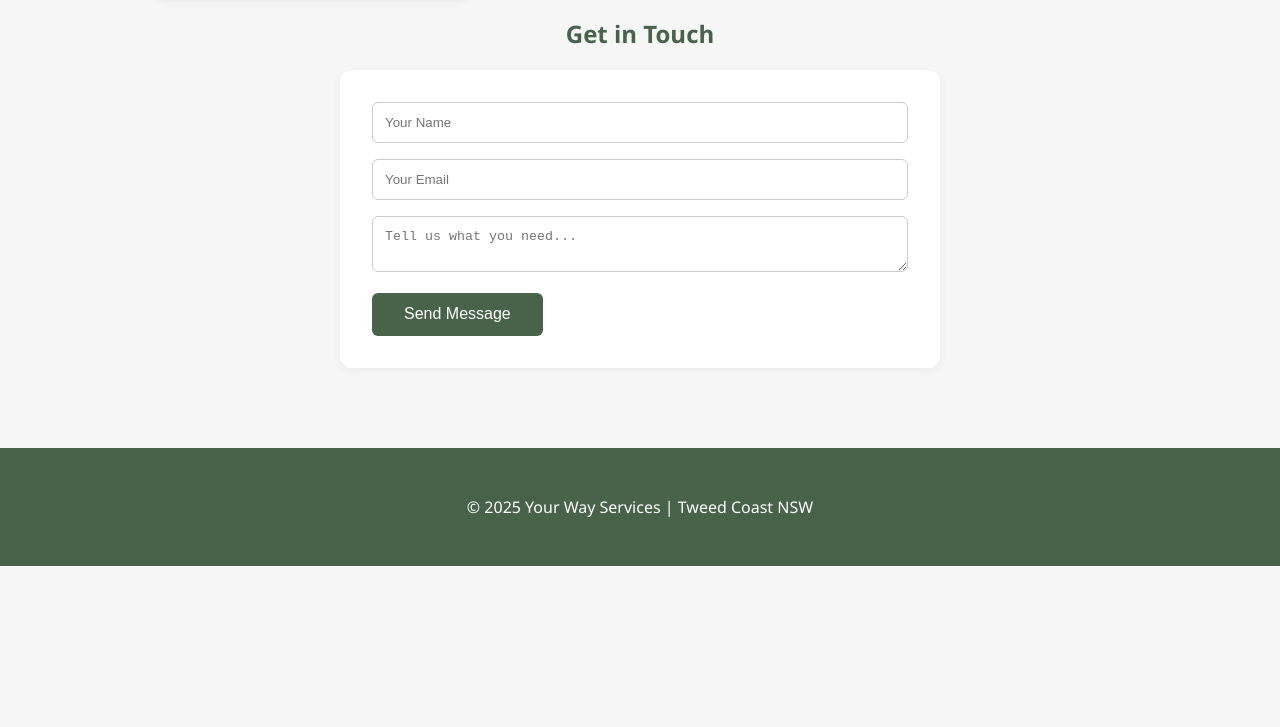
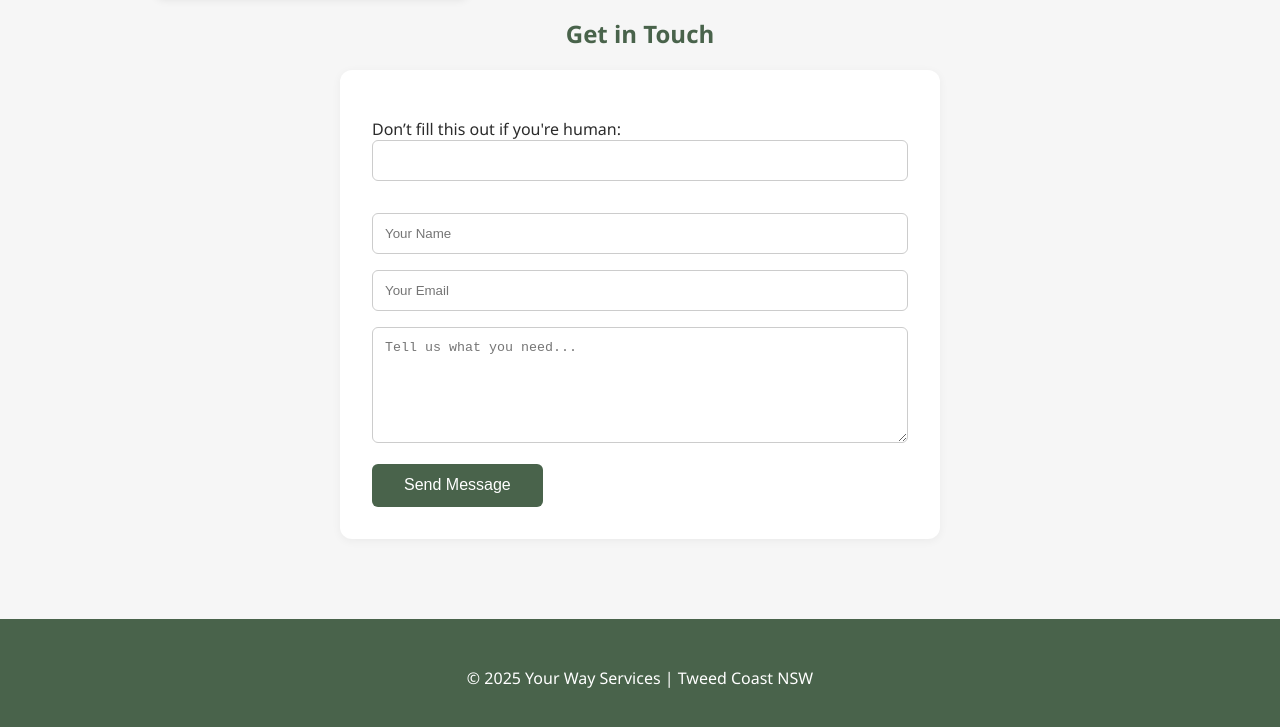
Before and after one commit to LukeCarter558/yourway-website, a plain HTML site: page index.html in a window 1280 px wide. Shown: the part 2467-3194 px from the top of the page. Before the commit the page ends 3033 px from the top, so only its background shows below. Drawn offline with Linux system fonts and the light colour scheme.

Commit message:
Update index.html

```diff
--- a/index.html
+++ b/index.html
@@ -56,13 +56,20 @@
 
 <section id="contact">
   <h2>Get in Touch</h2>
-      <form name="contact" method="POST" data-netlify="true">
+  <form name="contact" method="POST" data-netlify="true" netlify-honeypot="bot-field">
+    <!-- Hidden field for spam bots -->
+    <input type="hidden" name="form-name" value="contact" />
+    <p class="hidden">
+      <label>Don’t fill this out if you're human: <input name="bot-field" /></label>
+    </p>
+
     <input type="text" name="name" placeholder="Your Name" required />
     <input type="email" name="email" placeholder="Your Email" required />
-        <textarea name="message" placeholder="Tell us what you need..." required></textarea>
+    <textarea name="message" placeholder="Tell us what you need..." rows="6" required></textarea>
     <button type="submit">Send Message</button>
   </form>
 </section>
+
   </main>
 
   <footer>
```
Lines whose indentation alone changed are shown as unchanged.
